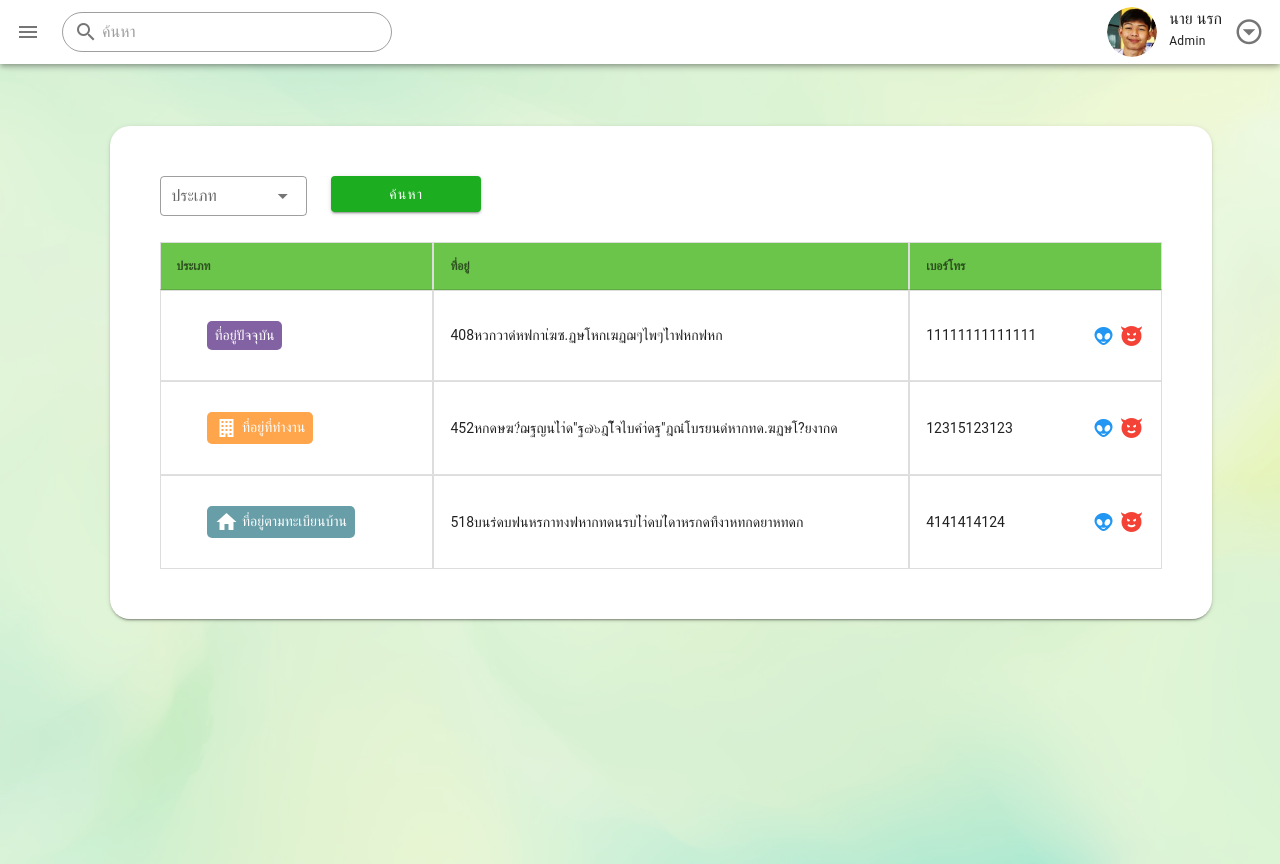
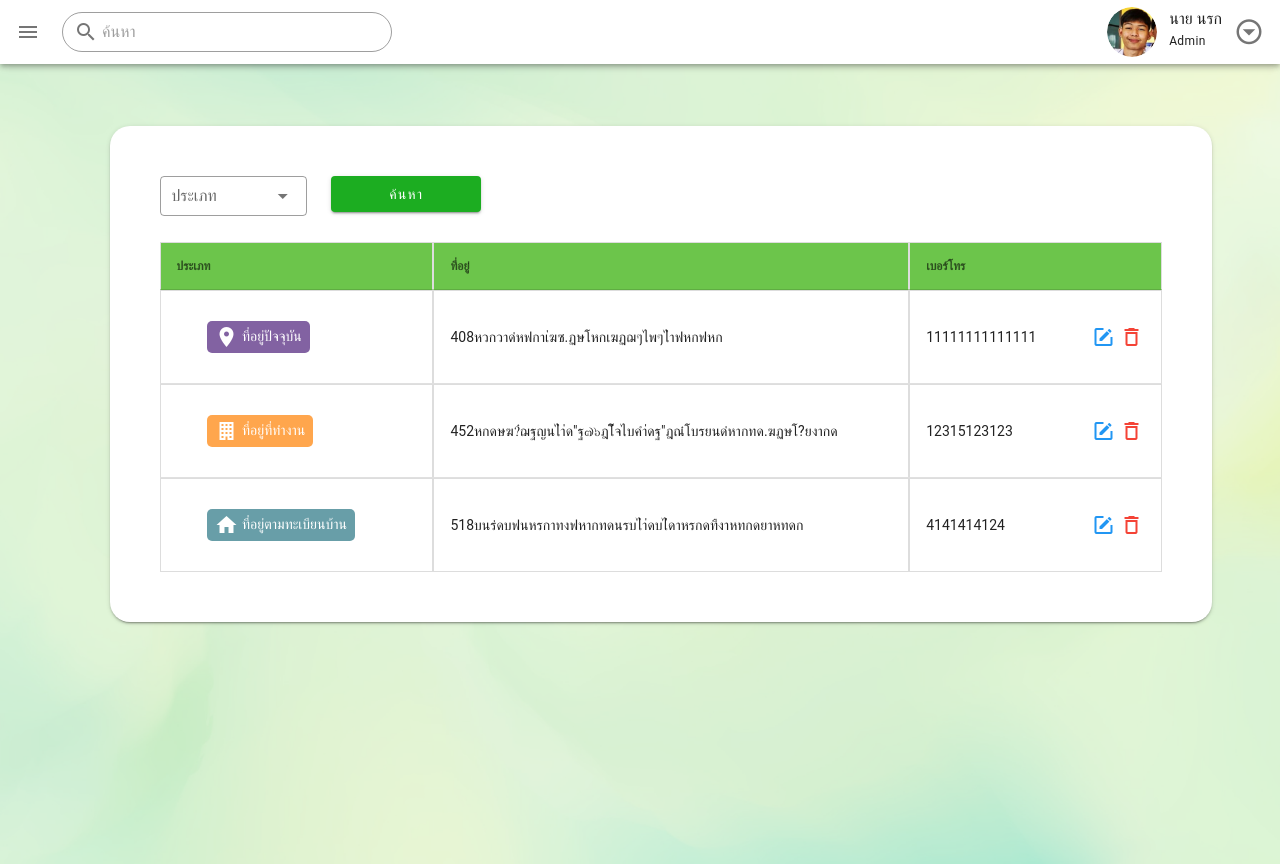
Before and after one commit to taemphong/project-ccpn, a Vue app: page /user-address in a window 1280 px wide. Built offline with nearby package versions, Linux system fonts and the light colour scheme.

Commit message:
user address

```diff
--- a/src/views/User/UserAddressInformation.vue
+++ b/src/views/User/UserAddressInformation.vue
@@ -23,7 +23,7 @@
             <tr v-for="item in Address" :key="item.type">
               <td >
                 <span :class="getBackgroundClass(item.type)" style="color: white; margin: 30px;" >
-                  <v-icon v-if="item.type === 'ที่อยู่ปัจจุบันงับบ'" color="white">mdi-map-marker</v-icon>
+                  <v-icon v-if="item.type === 'ที่อยู่ปัจจุบัน'" color="white">mdi-map-marker</v-icon>
                   <v-icon v-else-if="item.type === 'ที่อยู่ที่ทำงาน'" color="white">mdi-office-building</v-icon>
                   <v-icon v-else-if="item.type === 'ที่อยู่ตามทะเบียนบ้าน'" color="white">mdi-home</v-icon>
                   {{ item.type }}
@@ -38,24 +38,17 @@
       </v-col>
       <v-col class="text-right">
         <v-btn icon small @click="editPhoneNumber(item)">
-          <v-icon color="blue">mdi-alien</v-icon>
+          <v-icon color="blue">mdi-square-edit-outline</v-icon>
         </v-btn>
         <v-btn icon small @click="deletePhoneNumber(item)">
-          <v-icon color="red">mdi-emoticon-devil</v-icon>
+          <v-icon color="red">mdi-delete-outline</v-icon>
         </v-btn>
       </v-col>
     </v-row>
 
 
 
-      <!-- <v-col class="text-right">
-        <v-btn icon small @click="editPhoneNumber(item)">
-          <v-icon color="blue">mdi-square-edit-outline</v-icon>
-        </v-btn>
-        <v-btn icon small @click="deletePhoneNumber(item)">
-          <v-icon color="red">mdi-delete-outline</v-icon>
-        </v-btn>
-      </v-col> -->
+
 
 </td>
             </tr>
```
